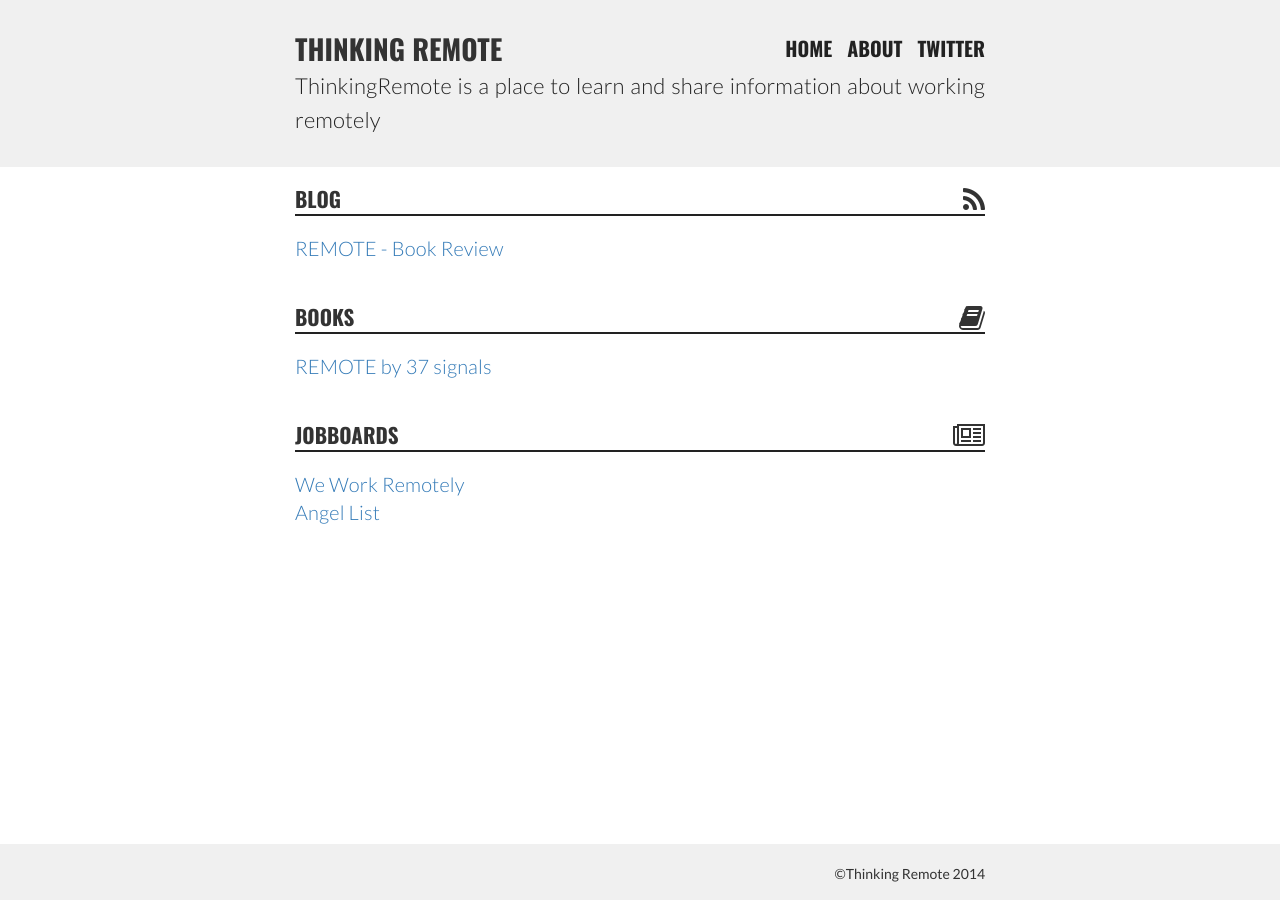
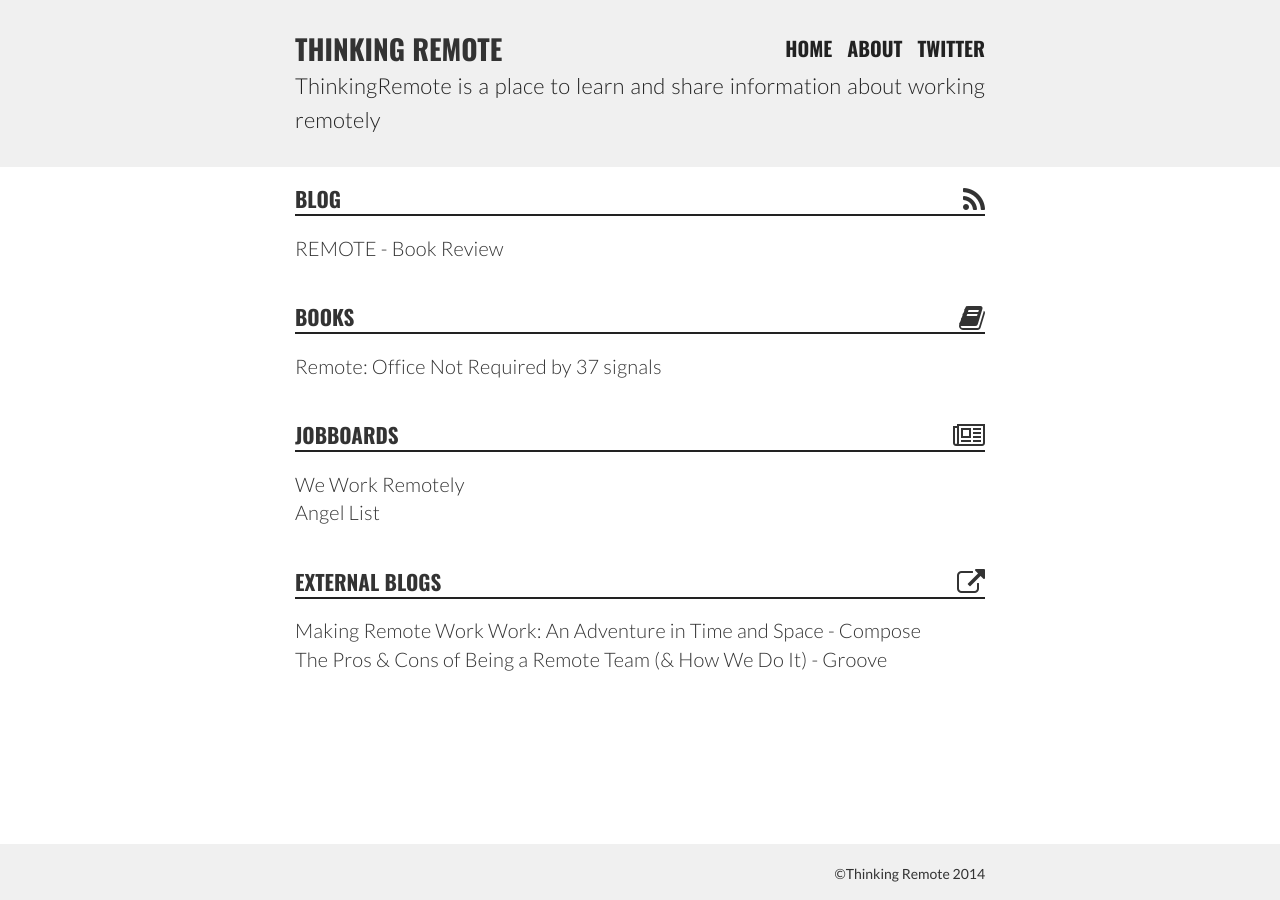
Before and after one commit to thinkingremote/thinkingremote.com, a Jekyll site: the page built from index.html, in a window 1280 px wide. Built offline with Jekyll 4.4.1, drawn with Linux system fonts in a browser that asks for light colours; nearby versions of some CDN libraries; comment, search, counter and statistics services are not loaded.

Commit message:
working on readable

```diff
--- a/css/_sass/styles.scss
+++ b/css/_sass/styles.scss
@@ -103,4 +103,9 @@ footer {
   font-style: normal;
   font-weight: 300;
   letter-spacing: 0.159999996423721px;
+  color: #333;
 }
+.list a:hover {
+  text-decoration: none;
+  color: #777;
+}
--- a/index.html
+++ b/index.html
@@ -17,7 +17,7 @@ layout: page
     </ul>
     <h2 style="border-bottom: 2px solid #222;">Books<i style="font-size: 28px; margin-top: 2px; float: right;" class="fa fa-book"></i></h2>
     <ul class="list">
-      <li><a href="http://37signals.com/remote/">REMOTE by 37 signals</a></li>
+      <li><a href="http://37signals.com/remote/">Remote: Office Not Required by 37 signals</a></li>
     </ul>
 
     <h2 style="border-bottom: 2px solid #222;">Jobboards<i style="font-size: 28px; margin-top: 2px; float: right;" class="fa fa-newspaper-o"></i></h2>
@@ -25,8 +25,13 @@ layout: page
       <li><a href="http://weworkremotely.com">We Work Remotely</a></li>
       <li><a href="https://angel.co/jobs">Angel List</a></li>
     </ul>
-
-  </div>
+     <h2 style="border-bottom: 2px solid #222;">External Blogs<i style="font-size: 28px; margin-top: 2px; float: right;" class="fa fa-external-link"></i></h2>
+        <ul class="list">
+          <li><a href="https://blog.compose.io/making-remote-work-work-an-adventure-in-time-and-space/">Making Remote Work Work: An Adventure in Time and Space - Compose</a></li>
+          <li><a href="https://www.groovehq.com/blog/being-a-remote-team">The Pros & Cons of Being a
+Remote Team (& How We Do It) - Groove</a></li>
+        </ul>
+      </div>
 </div>
 
 <!--
```
